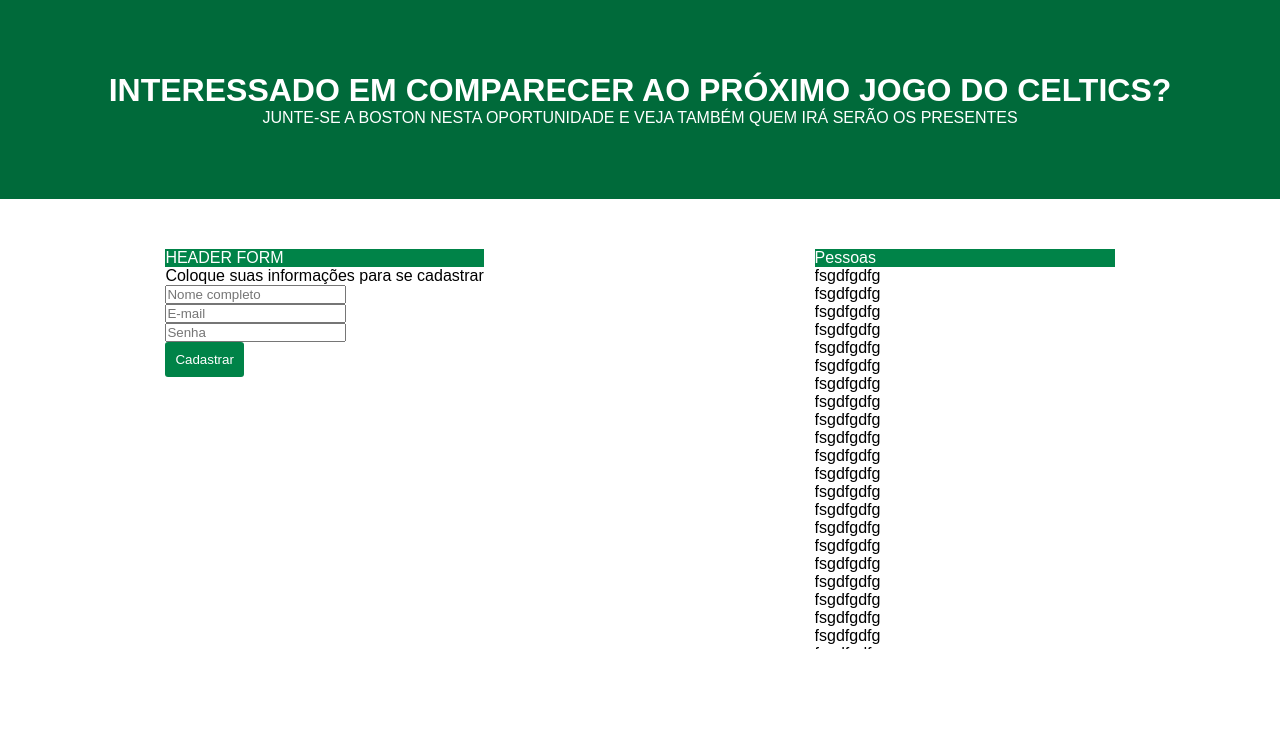
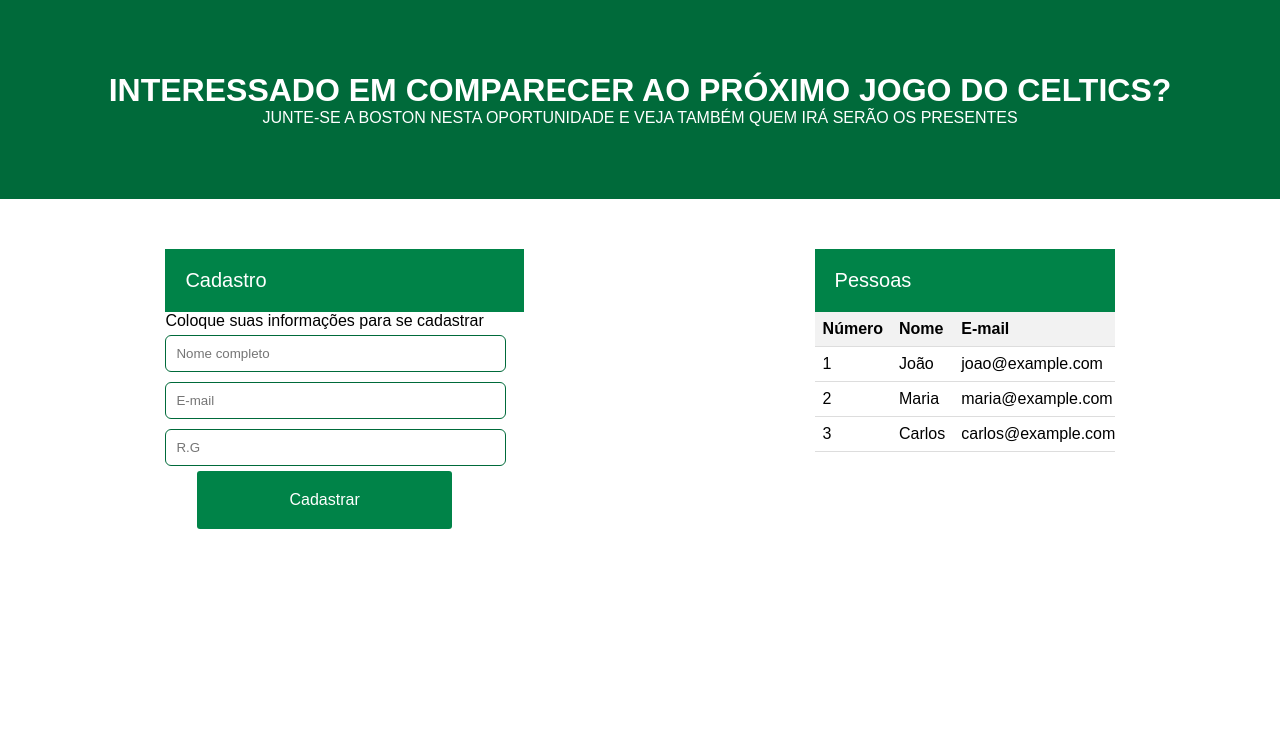
Before and after one commit to kauamoreno/nba_celtics_event, a PHP site: page /index.html in a window 1280 px wide. Shown: the part 447-1196 px from the top of the page. Run offline with PHP 8.4, Linux system fonts and the light colour scheme.

Commit message:
:lipstick: Estilização

```diff
--- a/assets/css/style.css
+++ b/assets/css/style.css
@@ -107,26 +107,61 @@ header {
     width: 100%;
     color: #fff;
     background-color: #008348;
+    padding: 20px;
+    font-size: 20px;
 }
 
 
 /*FORMULARIO******************/
-.btn_cadastrar{
+
+.form-container input {
+    padding: 10px;
+    border: 1px solid #006a3a;
+    border-radius: 6px;
+    width: 100%;
+    margin: 5px 0 5px 0;
+}
+
+.btn_cadastrar {
+    width: 80%;
     color: white;
     background-color: #008348;
     border: none;
-    padding: 10px;
+    padding: 20px;
+    font-size: 1em;
     border-radius: 3px;
 }
-.btn_cadastrar:hover{
+
+.btn_cadastrar:hover {
     background-color: #006a3a;
 }
 
 
 
 /*LISTA DE PESSOAS**************/
-.pessoas_lista{
+.pessoas_lista {
     width: 300px;
     overflow-y: scroll;
     scroll-behavior: smooth;
 }
+
+table {
+    width: 100%;
+    border-collapse: collapse;
+}
+
+th,
+td {
+    padding: 8px;
+    text-align: left;
+    border-bottom: 1px solid #ddd;
+}
+
+th {
+    background-color: #f2f2f2;
+    font-weight: bold;
+}
+
+tr:hover {
+    background-color: #f5f5f5;
+}
--- a/index.html
+++ b/index.html
@@ -47,15 +47,17 @@
 
 
             <div class="form-box">
-                <div class="header_form">HEADER FORM</div>
+                <div class="header_form">Cadastro</div>
                 <form class="form">
                     <span class="subtitle">Coloque suas informações para se cadastrar</span>
                     <div class="form-container">
                         <input type="text" class="input" placeholder="Nome completo"> <br>
                         <input type="email" class="input" placeholder="E-mail"> <br>
-                        <input type="password" class="input" placeholder="Senha">
+                        <input type="text" class="input" placeholder="R.G">
                     </div>
-                    <button class="btn_cadastrar">Cadastrar</button>
+                    <center>
+                        <button class="btn_cadastrar">Cadastrar</button>
+                    </center>
                 </form>
             </div>
 
@@ -64,59 +66,38 @@
 
 
             <div class="pessoas_lista">
-
-
                 <div class="header_pessoas">Pessoas</div>
                 <div>
-                    fsgdfgdfg<br>
-                    fsgdfgdfg<br>
-                    fsgdfgdfg<br>
-                    fsgdfgdfg<br>
-                    fsgdfgdfg<br>
-                    fsgdfgdfg<br>
-                    fsgdfgdfg<br>
-                    fsgdfgdfg<br>
-                    fsgdfgdfg<br>
-                    fsgdfgdfg<br>
-                    fsgdfgdfg<br>
-                    fsgdfgdfg<br>
-                    fsgdfgdfg<br>
-                    fsgdfgdfg<br>
-                    fsgdfgdfg<br>
-                    fsgdfgdfg<br>
-                    fsgdfgdfg<br>
-                    fsgdfgdfg<br>
-                    fsgdfgdfg<br>
-                    fsgdfgdfg<br>
-                    fsgdfgdfg<br>
-                    fsgdfgdfg<br>
-                    fsgdfgdfg<br>
-                    fsgdfgdfg<br>
-                    fsgdfgdfg<br>
-                    fsgdfgdfg<br>
-                    fsgdfgdfg<br>
-                    fsgdfgdfg<br>
-                    fsgdfgdfg<br>
-                    fsgdfgdfg<br>
-                    fsgdfgdfg<br>
-                    fsgdfgdfg<br>
-                    fsgdfgdfg<br>
-                    fsgdfgdfg<br>
-                    fsgdfgdfg<br>
-                    fsgdfgdfg<br>
-                    fsgdfgdfg<br>
-                    fsgdfgdfg<br>
-                    fsgdfgdfg<br>
-                    fsgdfgdfg<br>
-                    fsgdfgdfg<br>
-                    fsgdfgdfg<br>
-                    fsgdfgdfg<br>
-                    fsgdfgdfg<br>
-                    fsgdfgdfg<br>
-                    fsgdfgdfg<br>
-                    fsgdfgdfg<br>
-                    fsgdfgdfg<br>
-                    fsgdfgdfg<br>
+                    <table class="tabela">
+                        <thead>
+                            <tr>
+                                <th>Número</th>
+                                <th>Nome</th>
+                                <th>E-mail</th>
+                                <th>Idade</th>
+                            </tr>
+                        </thead>
+                        <tbody>
+                            <tr>
+                                <td>1</td>
+                                <td>João</td>
+                                <td>joao@example.com</td>
+                                <td>25</td>
+                            </tr>
+                            <tr>
+                                <td>2</td>
+                                <td>Maria</td>
+                                <td>maria@example.com</td>
+                                <td>30</td>
+                            </tr>
+                            <tr>
+                                <td>3</td>
+                                <td>Carlos</td>
+                                <td>carlos@example.com</td>
+                                <td>28</td>
+                            </tr>
+                        </tbody>
+                    </table>
                 </div>
             </div>
 
```
